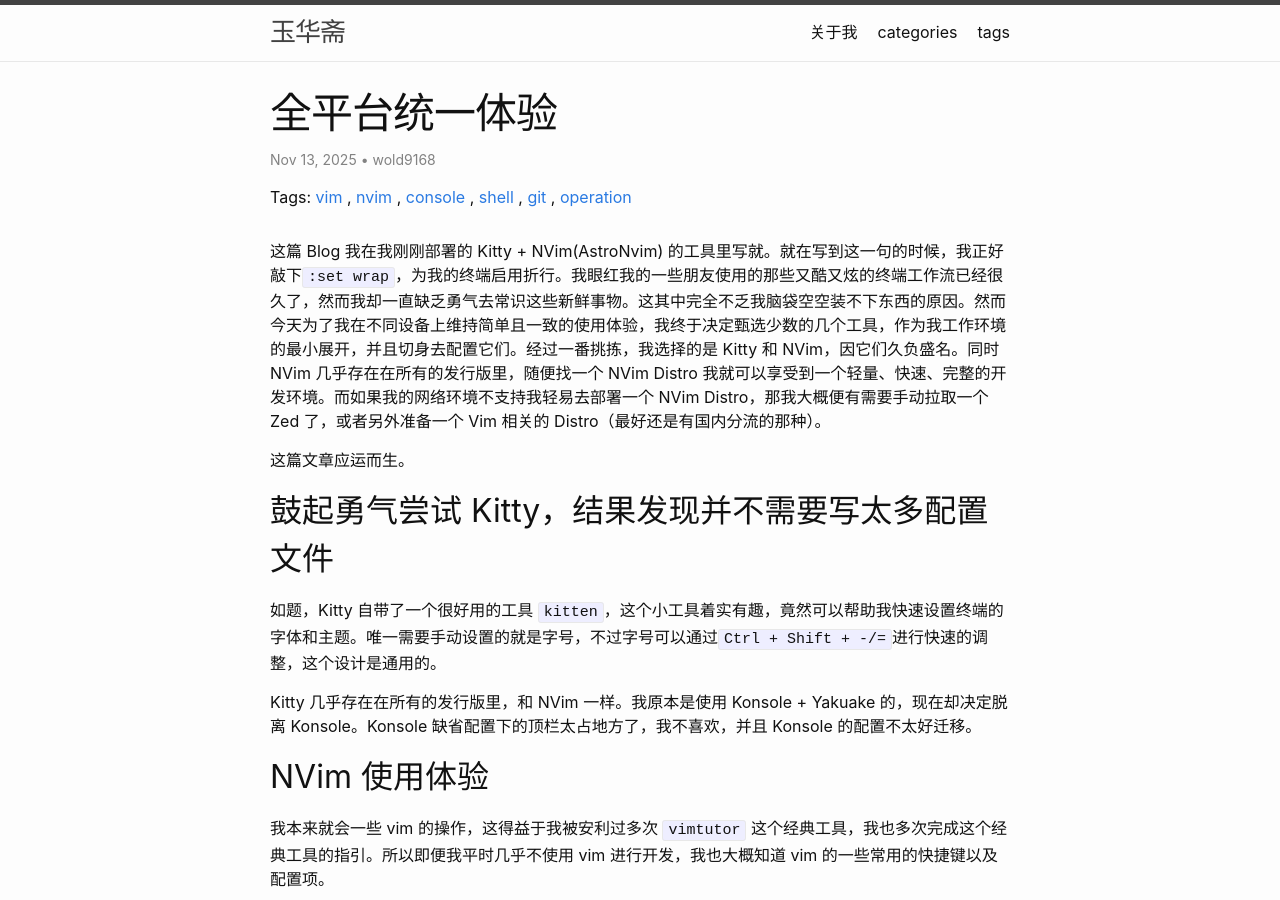
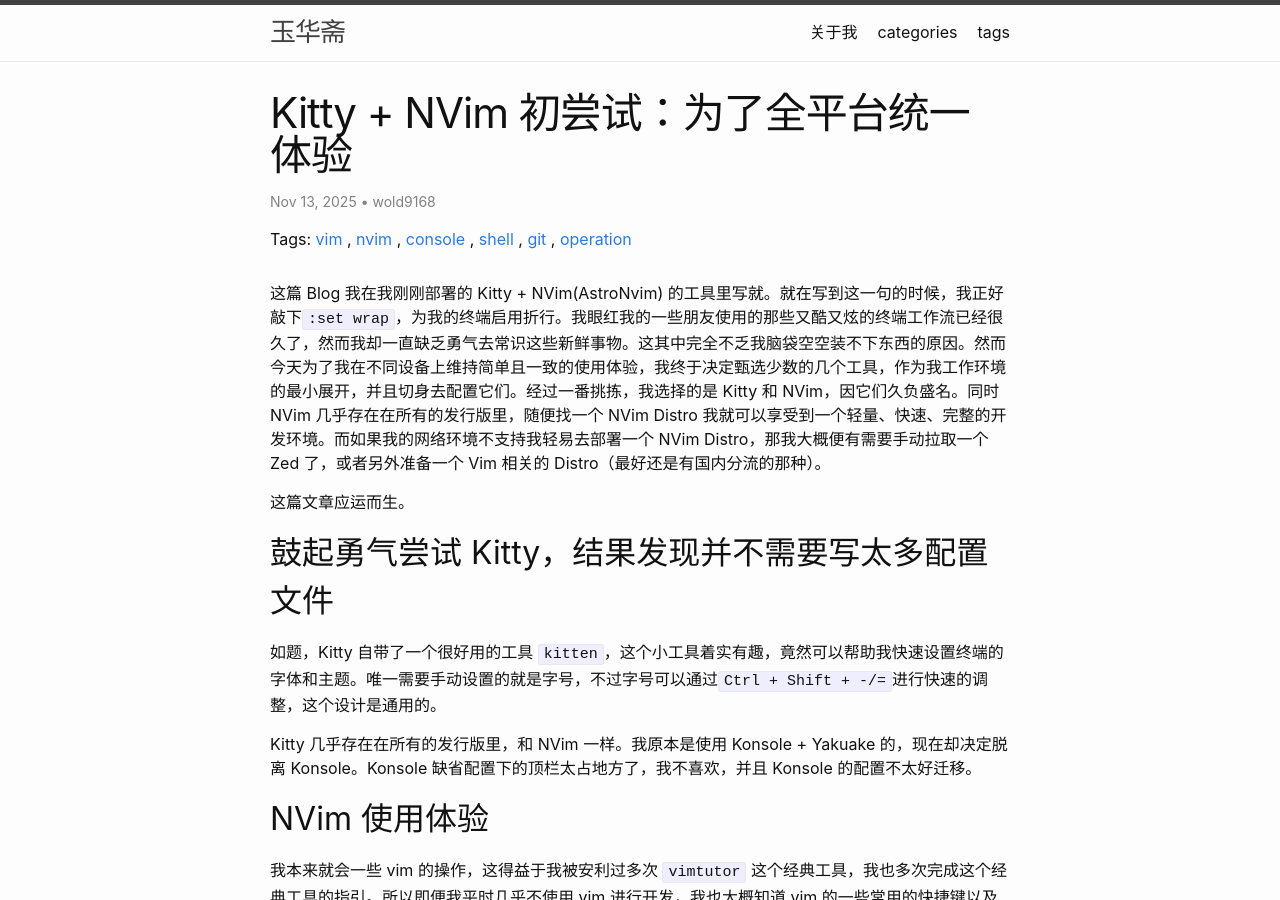
Before and after one commit to wold9168/wold9168.github.io, a Jekyll site: the page built from tech/techblog/_posts/2025-11-13-uni-experience.md, in a window 1280 px wide and 900 px high. Built offline with Jekyll 4.4.1, drawn with Linux system fonts in a browser that asks for light colours.

Commit message:
Update 2025-11-13-uni-experience.md
更新文章标题。

Signed-off-by: wold9168 <moewold@outlook.com>

```diff
--- a/tech/techblog/_posts/2025-11-13-uni-experience.md
+++ b/tech/techblog/_posts/2025-11-13-uni-experience.md
@@ -1,6 +1,6 @@
 ---
 layout: post
-title: "全平台统一体验"
+title: "Kitty + NVim 初尝试：为了全平台统一体验"
 tags: [vim, nvim, console, shell, git, operation ]
 author:
 - wold9168
```
